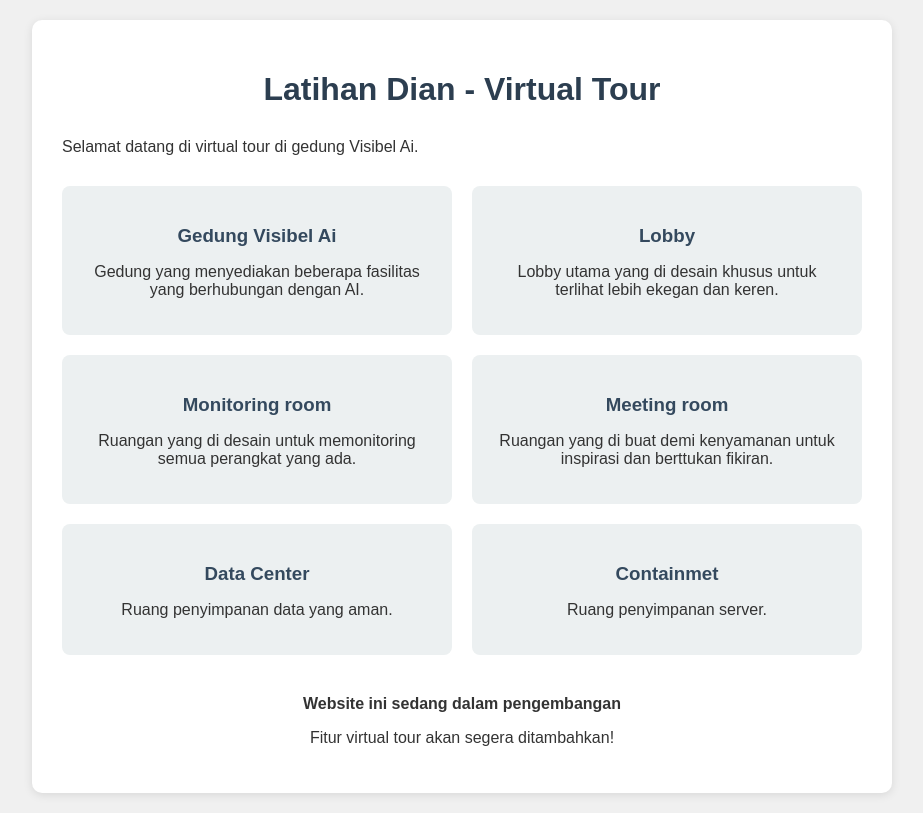
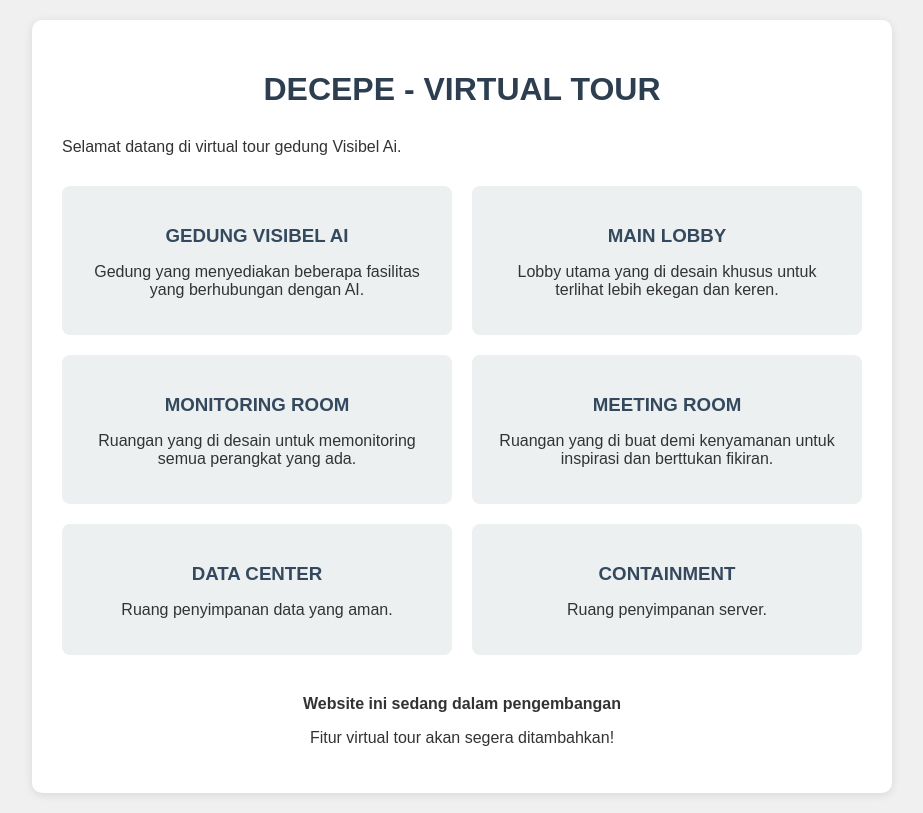
Before and after one commit to diancepe/Jalan_aja, a plain HTML site: page index.html in a window 1280 px wide. Shown: the whole page, without its empty margins (178-1101 px from the left). Drawn offline with Linux system fonts and the light colour scheme.

Commit message:
Update index.html

```diff
--- a/index.html
+++ b/index.html
@@ -3,7 +3,7 @@
 <head>
     <meta charset="UTF-8">
     <meta name="viewport" content="width=device-width, initial-scale=1.0">
-    <title>Latihan Dian - Virtual Tour</title>
+    <title>DECEPE - VIRTUAL TOUR</title>
     <style>
         body {
             font-family: Arial, sans-serif;
@@ -45,37 +45,37 @@
 </head>
 <body>
     <div class="container">
-        <h1>Latihan Dian - Virtual Tour</h1>
-        <p>Selamat datang di virtual tour di gedung Visibel Ai.</p>
+        <h1>DECEPE - VIRTUAL TOUR</h1>
+        <p>Selamat datang di virtual tour gedung Visibel Ai.</p>
 
         <div class="room-grid">
             <div class="room-card">
-                <h3>Gedung Visibel Ai</h3>
+                <h3>GEDUNG VISIBEL AI</h3>
                 <p>Gedung yang menyediakan beberapa fasilitas yang berhubungan dengan AI.</p>
             </div>
 
             <div class="room-card">
-                <h3>Lobby</h3>
+                <h3>MAIN LOBBY</h3>
                 <p>Lobby utama yang di desain khusus untuk terlihat lebih ekegan dan keren.</p>
             </div>
 
             <div class="room-card">
-                <h3>Monitoring room</h3>
+                <h3>MONITORING ROOM</h3>
                 <p>Ruangan yang di desain untuk memonitoring semua perangkat yang ada.</p>
             </div>
 
             <div class="room-card">
-                <h3>Meeting room</h3>
+                <h3>MEETING ROOM</h3>
                 <p>Ruangan yang di buat demi kenyamanan untuk inspirasi dan berttukan fikiran.</p>
             </div>
 
             <div class="room-card">
-                <h3>Data Center</h3>
+                <h3>DATA CENTER</h3>
                 <p>Ruang penyimpanan data yang aman.</p>
             </div>
 
             <div class="room-card">
-                <h3>Containmet</h3>
+                <h3>CONTAINMENT</h3>
                 <p>Ruang penyimpanan server.</p>
             </div>
         </div>
```
